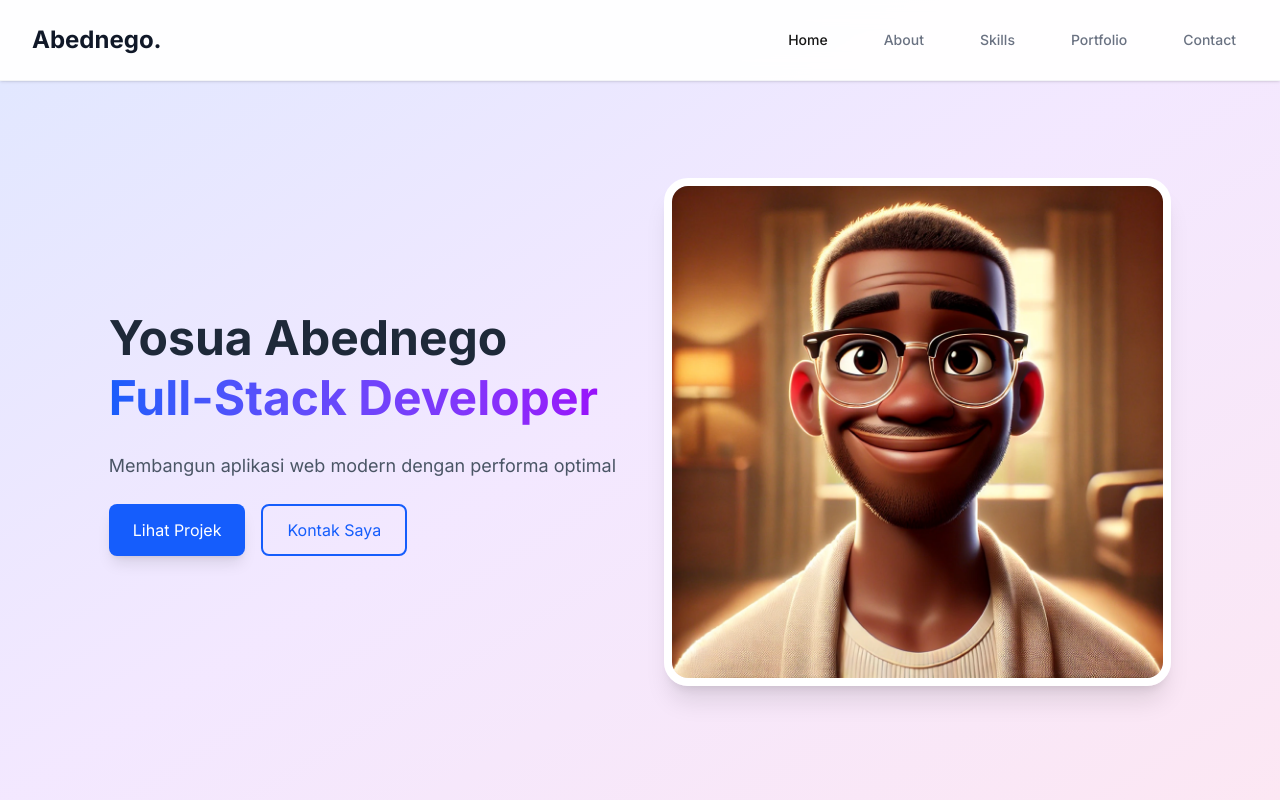
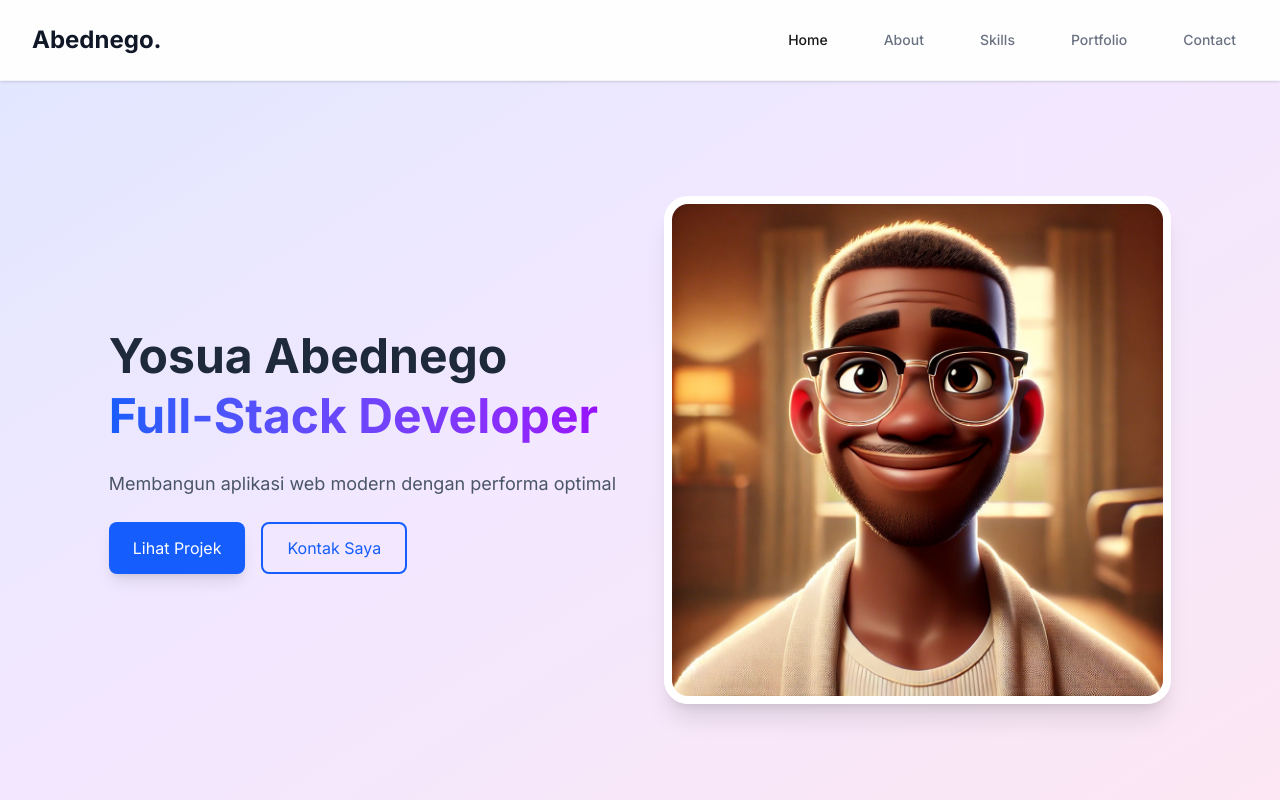
Before and after one commit to Abedneg12/abedportofolio, a Next.js app: page / in a window 1280 px wide. Shown: the top 800 px of the page. Built offline with nearby package versions, Linux system fonts and the light colour scheme.

Commit message:
Update Hero component padding for improved layout

```diff
--- a/src/components/Hero.tsx
+++ b/src/components/Hero.tsx
@@ -8,7 +8,7 @@
   return (
     <section
       id="home"
-      className="min-h-screen flex items-center pt-16 bg-gradient-to-br from-indigo-100 via-purple-100 to-pink-100"
+      className="min-h-screen flex items-center pt-25 bg-gradient-to-br from-indigo-100 via-purple-100 to-pink-100"
     >
       <div className="max-w-6xl mx-auto px-4 sm:px-6 lg:px-8">
         <div className="grid lg:grid-cols-2 gap-12 items-center">
```
